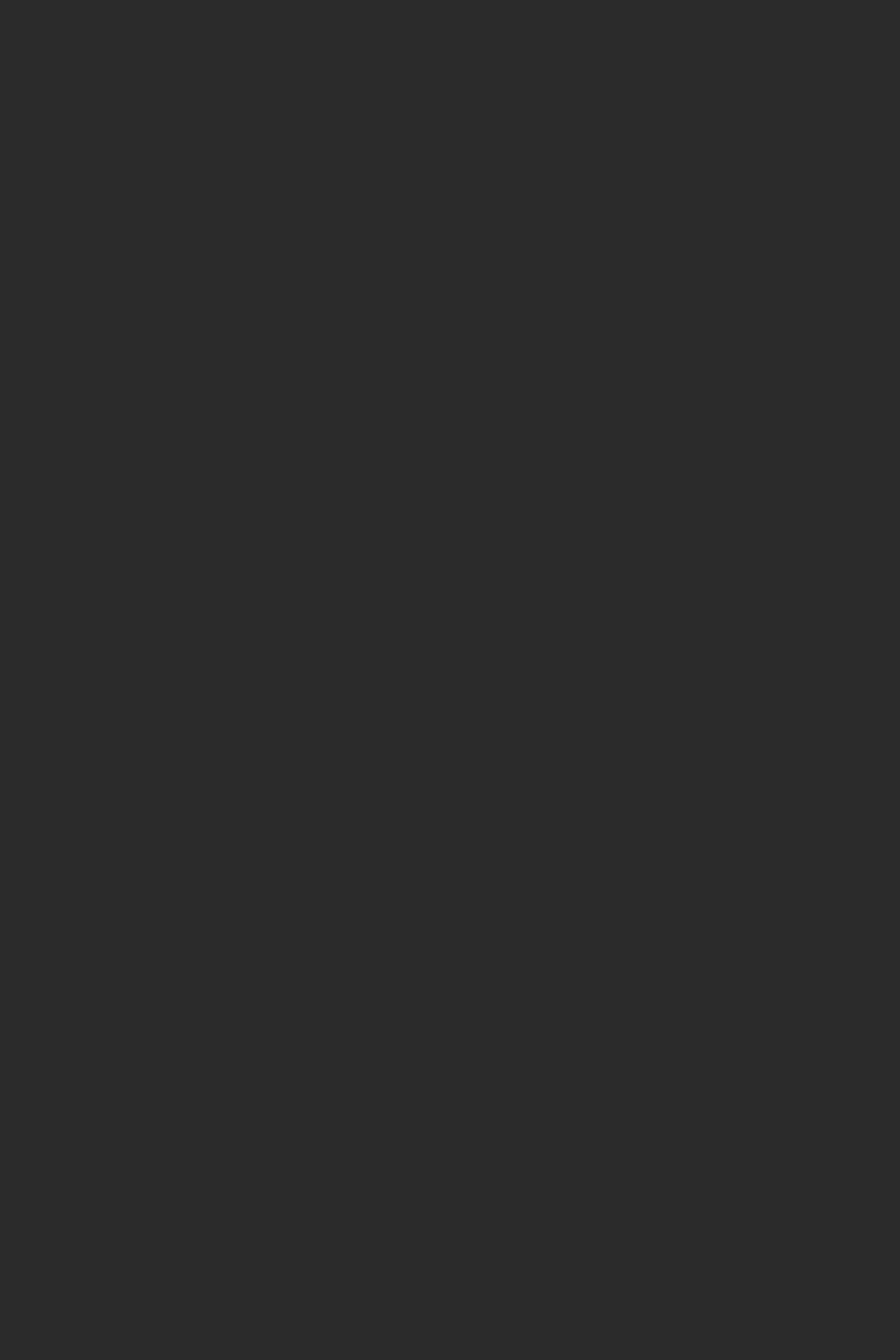
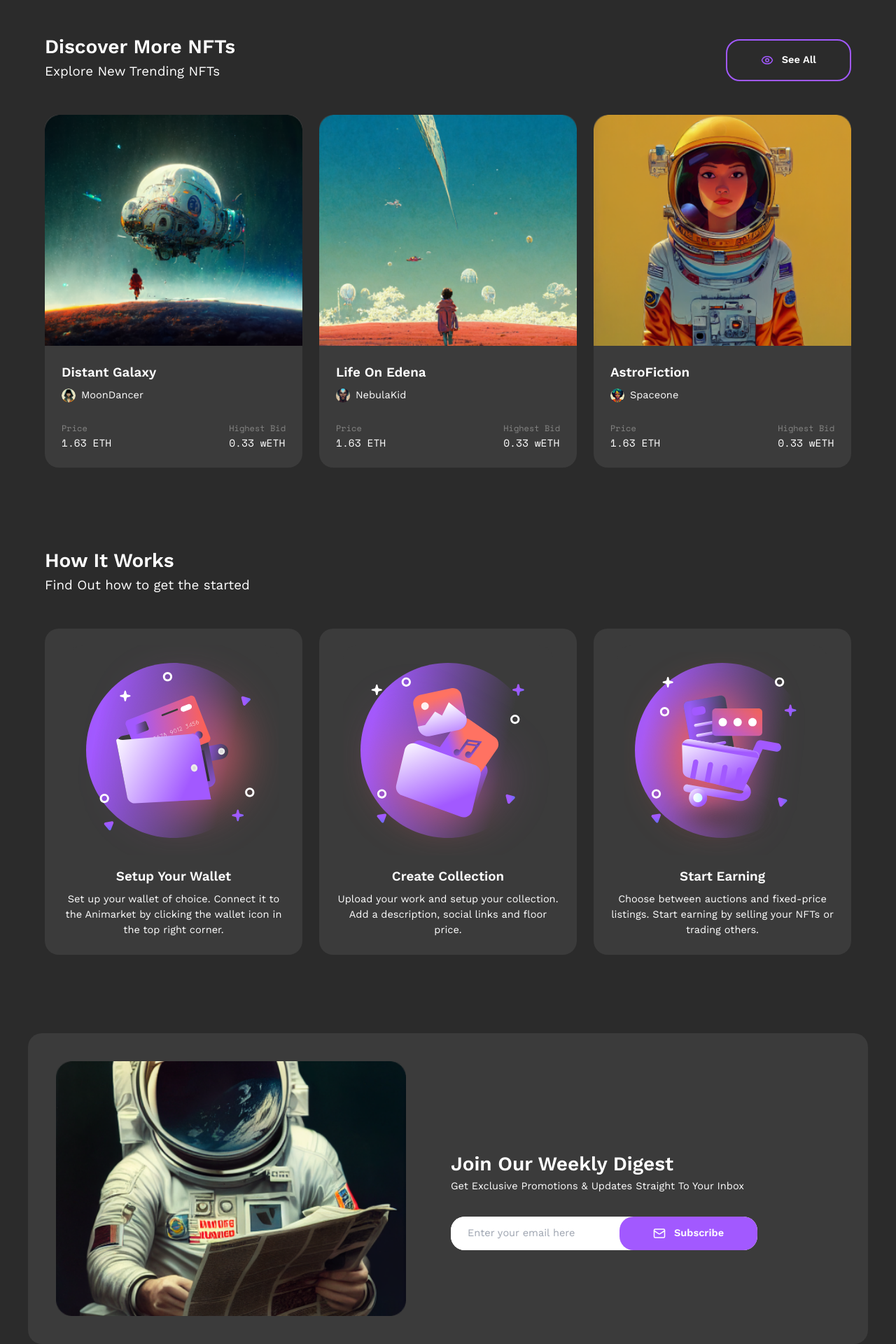
Before and after one commit to yaya-mamoudou/recreateApp-test, a Next.js app: page / in a window 1280 px wide. Shown: the part 3214-5134 px from the top of the page at 70% size. Before the commit the page ends 3148 px from the top, so only its background shows below. Built offline with nearby package versions, Linux system fonts and the light colour scheme.

Commit message:
Add how it works anc cta weekly diges

```diff
--- a/src/app/page.tsx
+++ b/src/app/page.tsx
@@ -1,5 +1,8 @@
 import BrowseCategories from '@/components/categories';
+import CtaWeeklyDigest from '@/components/cta-weekly-digest';
+import Discoveries from '@/components/discoveries';
 import Hero from '@/components/hero';
+import HowItWorks from '@/components/how-it-works';
 import Navbar from '@/components/navbar';
 import TopCreators from '@/components/top-creators';
 import TrendingCollection from '@/components/trending-collection';
@@ -15,6 +18,9 @@ export default function HomePage() {
 				<TrendingCollection />
 				<TopCreators />
 				<BrowseCategories />
+				<Discoveries />
+				<HowItWorks />
+				<CtaWeeklyDigest />
 			</main>
 		</div>
 	);
--- a/src/components/cards/discovery-card.tsx
+++ b/src/components/cards/discovery-card.tsx
@@ -6,13 +6,13 @@ import CardTitleAndCreator from '../card-title-and-creator';
 
 export default function DiscoveryCard(props: DiscoveryProps) {
 	return (
-		<div className='rounded-20 bg-black-secondary'>
+		<div className='rounded-20 bg-black-secondary w-full'>
 			<Image
 				alt={props.title}
 				src={props.img}
 				width={300}
 				height={300}
-				className='object-cover rounded-20 rounded-b-[0] bg-black-secondary'
+				className='object-cover w-full rounded-20 rounded-b-[0] bg-black-secondary'
 			/>
 			<div className='p-6 '>
 				<CardTitleAndCreator
--- a/src/components/cards/how-it-works-card.tsx
+++ b/src/components/cards/how-it-works-card.tsx
@@ -4,7 +4,7 @@ import React from 'react';
 
 export default function HowItWorksCard(props: HowItWorkCard) {
 	return (
-		<div className=' rounded-20 flex flex-col items-center bg-black-secondary p-6'>
+		<div className='rounded-20 text-center flex flex-col items-center bg-black-secondary p-6'>
 			<Image
 				alt={props.title}
 				src={props.img}
--- a/src/components/cta-weekly-digest.tsx
+++ b/src/components/cta-weekly-digest.tsx
@@ -5,13 +5,13 @@ import { Mail } from 'lucide-react';
 
 export default function CtaWeeklyDigest() {
 	return (
-		<div className=' rounded-20 flex flex-col md:flex-row gap-x-16 items-center md:bg-black-secondary p-10'>
+		<div className=' container rounded-20 flex flex-col md:flex-row gap-x-16 items-center md:bg-black-secondary p-10'>
 			<Image
 				alt='Astronaute'
 				src='/images/astronaute.png'
-				width={300}
-				height={300}
-				className='object-cover w-full md:w-[300px]  rounded-20 rounded-b-[0] bg-black-secondary'
+				width={500}
+				height={500}
+				className='object-cover w-full md:w-[500px]  rounded-20 rounded-b-[0] bg-black-secondary'
 			/>
 
 			<div className='mt-8'>
--- /dev/null
+++ b/src/components/discoveries.tsx
@@ -0,0 +1,33 @@
+import React from 'react';
+import Button from './button';
+import { Eye } from 'lucide-react';
+import { discoveries } from '@/data/mock-data';
+import DiscoveryCard from './cards/discovery-card';
+
+export default function Discoveries() {
+	return (
+		<div className='container'>
+			<div className='flex items-end justify-between'>
+				<div>
+					<h2 className='text-lg font-semibold'>Discover More NFTs</h2>
+					<p className='text-md'>Explore New Trending NFTs</p>
+				</div>
+
+				<Button className='hidden md:flex' variant='outlined'>
+					<Eye className='text-purple' size={18} /> See All
+				</Button>
+			</div>
+			<div className='grid grid-cols-12 gap-6 mt-12'>
+				{discoveries.map((item, index) => (
+					<div key={index} className='col-span-12 sm:col-span-6 lg:col-span-4'>
+						<DiscoveryCard {...item} />
+					</div>
+				))}
+			</div>
+
+			<Button className='md:hidden w-full mt-10' variant='outlined'>
+				<Eye className='text-purple' size={18} /> See All
+			</Button>
+		</div>
+	);
+}
--- /dev/null
+++ b/src/components/how-it-works.tsx
@@ -0,0 +1,23 @@
+import { howItWorksList } from '@/data/mock-data';
+import React from 'react';
+import HowItWorksCard from './cards/how-it-works-card';
+
+export default function HowItWorks() {
+	return (
+		<div className='container'>
+			<div className='flex items-end justify-between'>
+				<div>
+					<h2 className='text-lg font-semibold'>How It Works</h2>
+					<p className='text-md'>Find Out how to get the started</p>
+				</div>
+			</div>
+			<div className='grid grid-cols-12 gap-6 mt-12'>
+				{howItWorksList.map((item, index) => (
+					<div key={index} className='col-span-12 sm:col-span-6 md:col-span-4'>
+						<HowItWorksCard {...item} />
+					</div>
+				))}
+			</div>
+		</div>
+	);
+}
--- a/src/data/mock-data.ts
+++ b/src/data/mock-data.ts
@@ -34,14 +34,14 @@ export const discoveries: DiscoveryProps[] = [
         creator: { name: 'NebulaKid', avatar: '/images/avatars/img15.png' },
         price: '1.63 ETH',
         highestBid: '0.33 wETH',
-        img: '/images/nft-discovery/img1.png'
+        img: '/images/nft-discovery/img2.png'
     },
     {
         title: 'AstroFiction',
         creator: { name: 'Spaceone', avatar: '/images/avatars/img12.png' },
         price: '1.63 ETH',
         highestBid: '0.33 wETH',
-        img: '/images/nft-discovery/img1.png'
+        img: '/images/nft-discovery/img3.png'
     }
 ]
 
```
